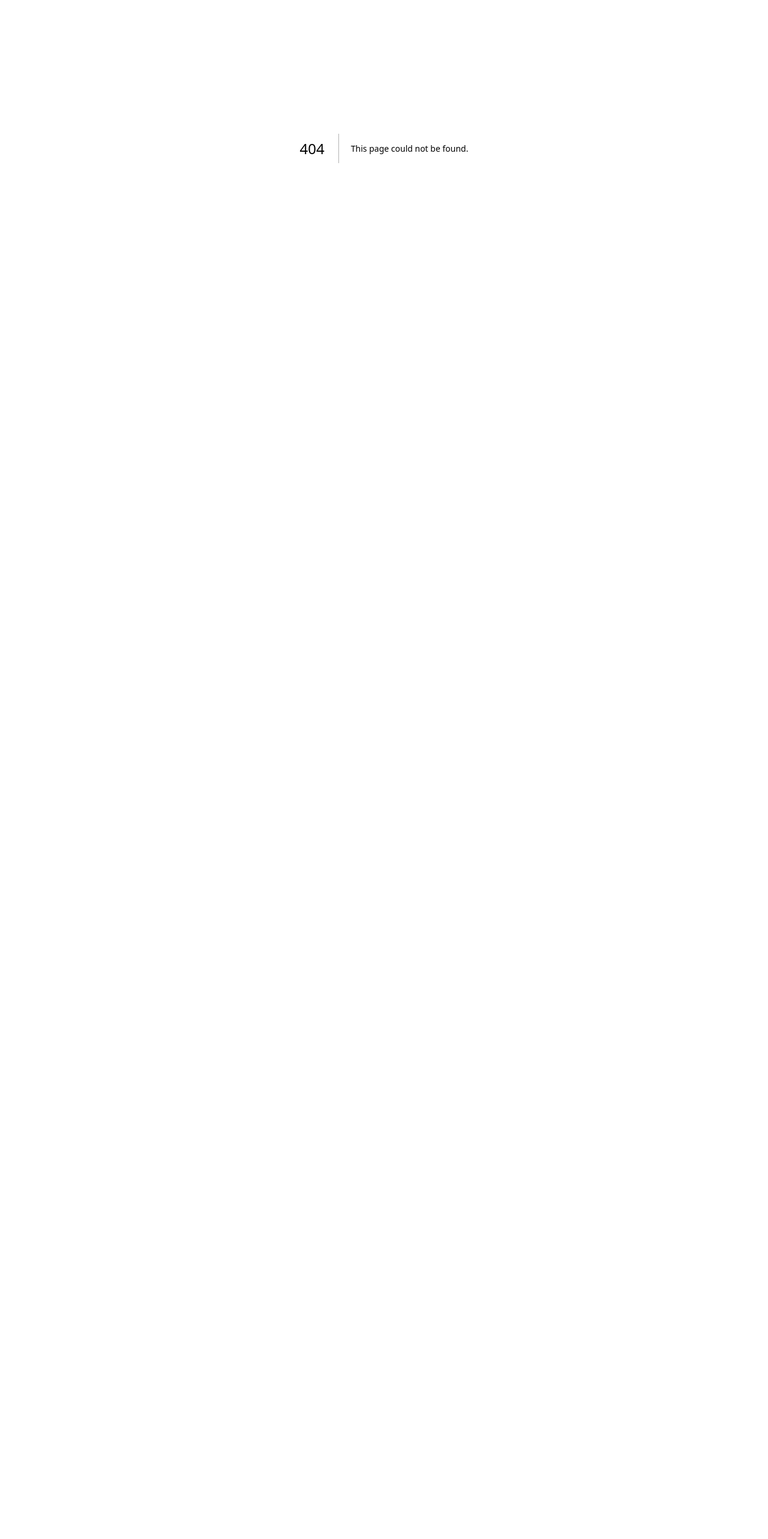
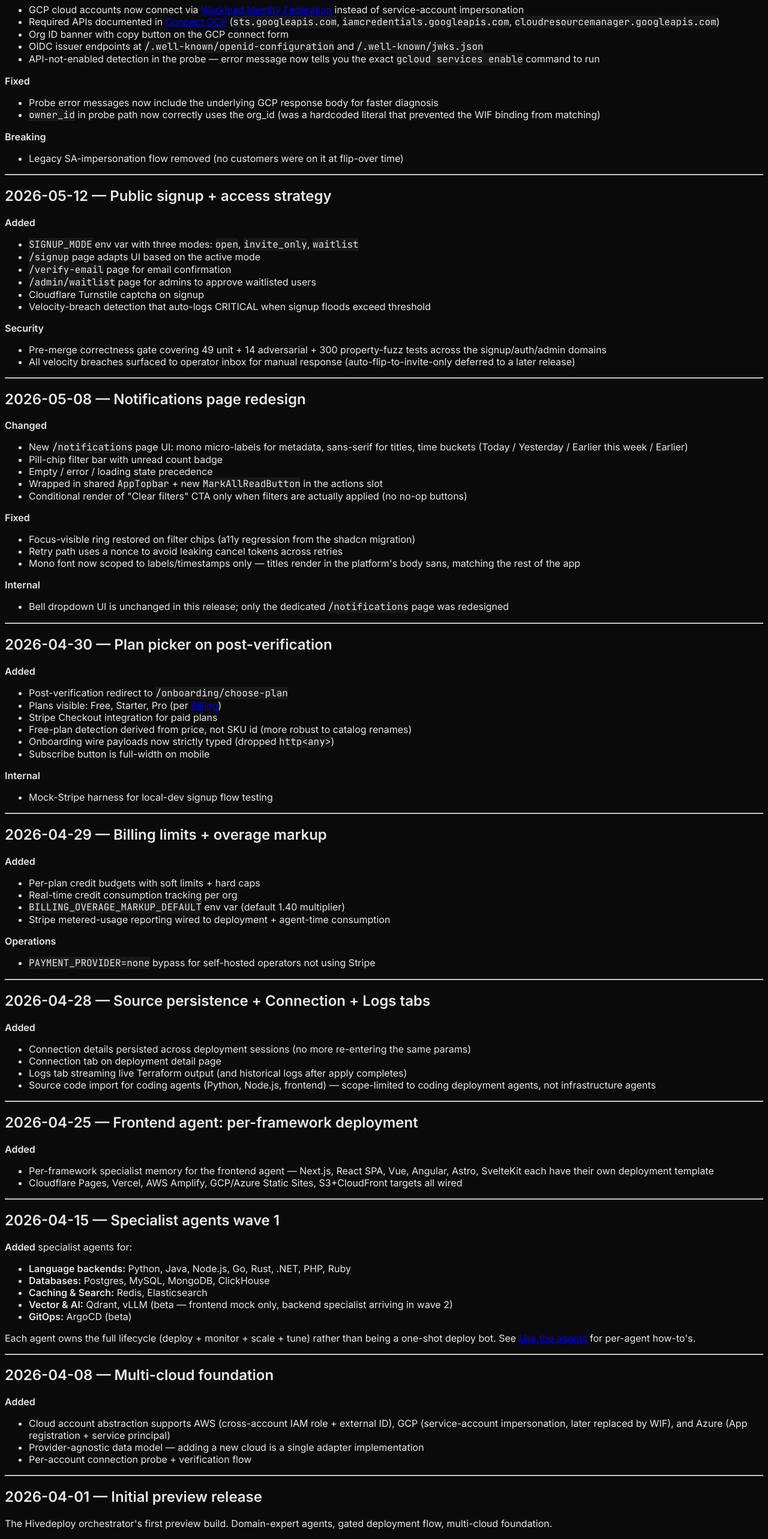
Before and after one commit to khandelwal-harsh/hivedeploy-docs, a Next.js app: page /changelog in a window 1280 px wide. Before the commit this address had no page. Shown: the part 153-2719 px from the top of the page at 60% size. Before the commit the page ends 800 px from the top, so only its background shows below. Built offline with nearby package versions, Linux system fonts and the light colour scheme.

Commit message:
content: seed changelog with 10 entries (last 6 weeks of shipped features)

```diff
--- /dev/null
+++ b/pages/changelog/_meta.ts
@@ -0,0 +1,3 @@
+export default {
+  index: 'Changelog',
+}
--- /dev/null
+++ b/pages/changelog/index.mdx
@@ -0,0 +1,135 @@
+---
+title: Changelog
+description: Notable changes to the Hivedeploy platform, reverse-chronological.
+diataxis: reference
+---
+
+Notable changes to the Hivedeploy platform. Subscribe to the [RSS feed](/changelog.xml) for updates.
+
+---
+
+## 2026-05-13 — GCP WIF integration
+
+**Added**
+- GCP cloud accounts now connect via [Workload Identity Federation](/concepts/security-wif) instead of service-account impersonation
+- Required APIs documented in [Connect GCP](/connect-clouds/gcp) (`sts.googleapis.com`, `iamcredentials.googleapis.com`, `cloudresourcemanager.googleapis.com`)
+- Org ID banner with copy button on the GCP connect form
+- OIDC issuer endpoints at `/.well-known/openid-configuration` and `/.well-known/jwks.json`
+- API-not-enabled detection in the probe — error message now tells you the exact `gcloud services enable` command to run
+
+**Fixed**
+- Probe error messages now include the underlying GCP response body for faster diagnosis
+- `owner_id` in probe path now correctly uses the org_id (was a hardcoded literal that prevented the WIF binding from matching)
+
+**Breaking**
+- Legacy SA-impersonation flow removed (no customers were on it at flip-over time)
+
+---
+
+## 2026-05-12 — Public signup + access strategy
+
+**Added**
+- `SIGNUP_MODE` env var with three modes: `open`, `invite_only`, `waitlist`
+- `/signup` page adapts UI based on the active mode
+- `/verify-email` page for email confirmation
+- `/admin/waitlist` page for admins to approve waitlisted users
+- Cloudflare Turnstile captcha on signup
+- Velocity-breach detection that auto-logs CRITICAL when signup floods exceed threshold
+
+**Security**
+- Pre-merge correctness gate covering 49 unit + 14 adversarial + 300 property-fuzz tests across the signup/auth/admin domains
+- All velocity breaches surfaced to operator inbox for manual response (auto-flip-to-invite-only deferred to a later release)
+
+---
+
+## 2026-05-08 — Notifications page redesign
+
+**Changed**
+- New `/notifications` page UI: mono micro-labels for metadata, sans-serif for titles, time buckets (Today / Yesterday / Earlier this week / Earlier)
+- Pill-chip filter bar with unread count badge
+- Empty / error / loading state precedence
+- Wrapped in shared `AppTopbar` + new `MarkAllReadButton` in the actions slot
+- Conditional render of "Clear filters" CTA only when filters are actually applied (no no-op buttons)
+
+**Fixed**
+- Focus-visible ring restored on filter chips (a11y regression from the shadcn migration)
+- Retry path uses a nonce to avoid leaking cancel tokens across retries
+- Mono font now scoped to labels/timestamps only — titles render in the platform's body sans, matching the rest of the app
+
+**Internal**
+- Bell dropdown UI is unchanged in this release; only the dedicated `/notifications` page was redesigned
+
+---
+
+## 2026-04-30 — Plan picker on post-verification
+
+**Added**
+- Post-verification redirect to `/onboarding/choose-plan`
+- Plans visible: Free, Starter, Pro (per [Billing](/guides/billing))
+- Stripe Checkout integration for paid plans
+- Free-plan detection derived from price, not SKU id (more robust to catalog renames)
+- Onboarding wire payloads now strictly typed (dropped `http<any>`)
+- Subscribe button is full-width on mobile
+
+**Internal**
+- Mock-Stripe harness for local-dev signup flow testing
+
+---
+
+## 2026-04-29 — Billing limits + overage markup
+
+**Added**
+- Per-plan credit budgets with soft limits + hard caps
+- Real-time credit consumption tracking per org
+- `BILLING_OVERAGE_MARKUP_DEFAULT` env var (default 1.40 multiplier)
+- Stripe metered-usage reporting wired to deployment + agent-time consumption
+
+**Operations**
+- `PAYMENT_PROVIDER=none` bypass for self-hosted operators not using Stripe
+
+---
+
+## 2026-04-28 — Source persistence + Connection + Logs tabs
+
+**Added**
+- Connection details persisted across deployment sessions (no more re-entering the same params)
+- Connection tab on deployment detail page
+- Logs tab streaming live Terraform output (and historical logs after apply completes)
+- Source code import for coding agents (Python, Node.js, frontend) — scope-limited to coding deployment agents, not infrastructure agents
+
+---
+
+## 2026-04-25 — Frontend agent: per-framework deployment
+
+**Added**
+- Per-framework specialist memory for the frontend agent — Next.js, React SPA, Vue, Angular, Astro, SvelteKit each have their own deployment template
+- Cloudflare Pages, Vercel, AWS Amplify, GCP/Azure Static Sites, S3+CloudFront targets all wired
+
+---
+
+## 2026-04-15 — Specialist agents wave 1
+
+**Added** specialist agents for:
+
+- **Language backends:** Python, Java, Node.js, Go, Rust, .NET, PHP, Ruby
+- **Databases:** Postgres, MySQL, MongoDB, ClickHouse
+- **Caching & Search:** Redis, Elasticsearch
+- **Vector & AI:** Qdrant, vLLM (beta — frontend mock only, backend specialist arriving in wave 2)
+- **GitOps:** ArgoCD (beta)
+
+Each agent owns the full lifecycle (deploy + monitor + scale + tune) rather than being a one-shot deploy bot. See [Use the agents](/use-the-agents/postgres) for per-agent how-to's.
+
+---
+
+## 2026-04-08 — Multi-cloud foundation
+
+**Added**
+- Cloud account abstraction supports AWS (cross-account IAM role + external ID), GCP (service-account impersonation, later replaced by WIF), and Azure (App registration + service principal)
+- Provider-agnostic data model — adding a new cloud is a single adapter implementation
+- Per-account connection probe + verification flow
+
+---
+
+## 2026-04-01 — Initial preview release
+
+The Hivedeploy orchestrator's first preview build. Domain-expert agents, gated deployment flow, multi-cloud foundation.
```
